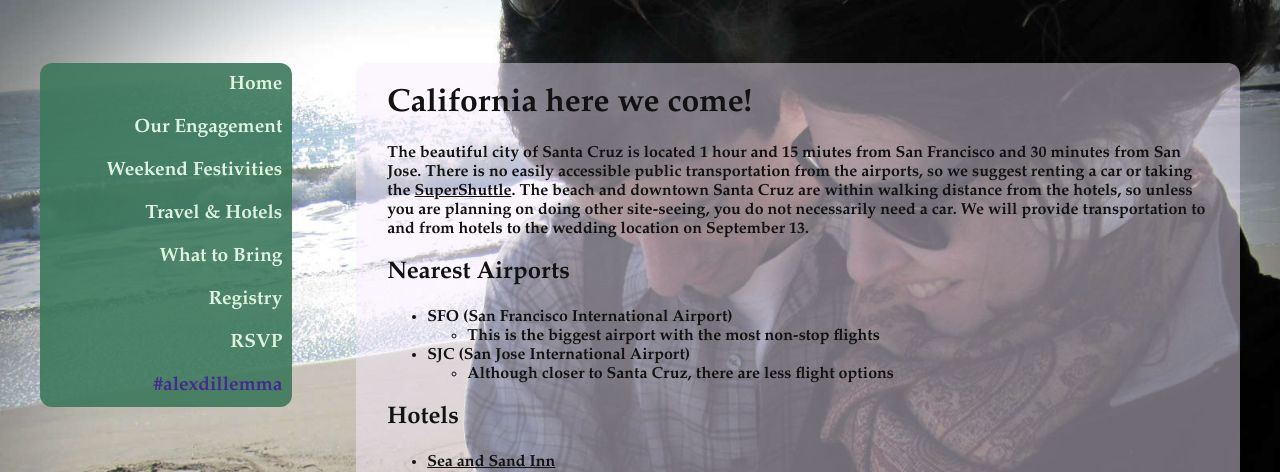
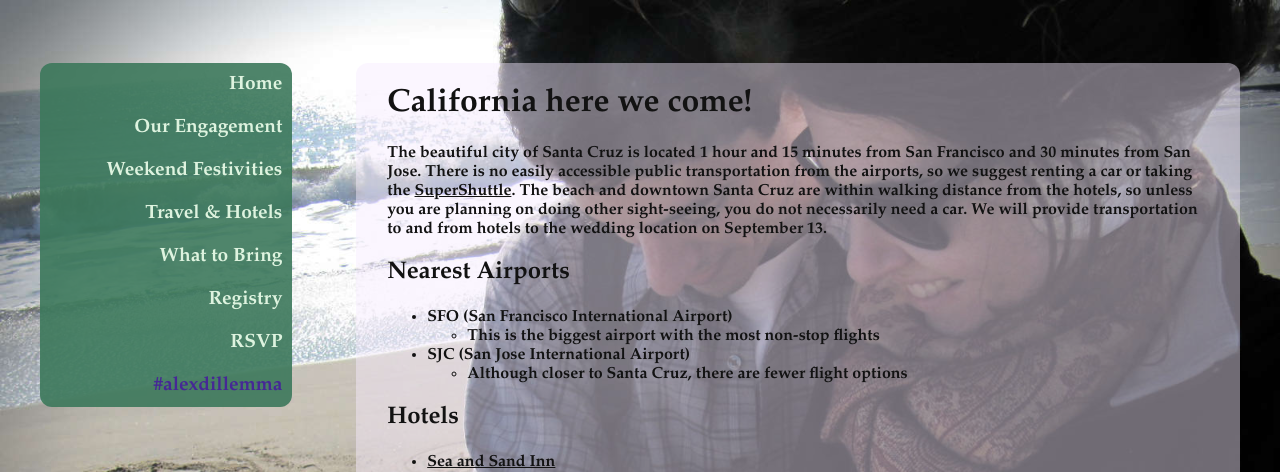
Before and after one commit to adgaudio/wedding, a Jekyll site: the page built from information.md, in a window 1280 px wide. Shown: the top 472 px of the page. Built offline with Jekyll 4.4.1, drawn with Linux system fonts in a browser that asks for light colours; Markdown is read by kramdown in place of the engine named in the settings.

Commit message:
Update information.md

```diff
--- a/information.md
+++ b/information.md
@@ -30,7 +30,7 @@ California here we come!
 =====
 
 
-The beautiful city of Santa Cruz is located 1 hour and 15 miutes from San Francisco and 30 minutes from San Jose.  There is no easily accessible public transportation from the airports, so we suggest renting a car or taking the <a href="http://www.supershuttle.com/Locations/SFOAirportShuttleSanFrancisco.aspx" target="_blank">SuperShuttle</a>. The beach and downtown Santa Cruz are within walking distance from the hotels, so unless you are planning on doing other site-seeing, you do not necessarily need a car. We will provide transportation to and from hotels to the wedding location on September 13.
+The beautiful city of Santa Cruz is located 1 hour and 15 minutes from San Francisco and 30 minutes from San Jose.  There is no easily accessible public transportation from the airports, so we suggest renting a car or taking the <a href="http://www.supershuttle.com/Locations/SFOAirportShuttleSanFrancisco.aspx" target="_blank">SuperShuttle</a>. The beach and downtown Santa Cruz are within walking distance from the hotels, so unless you are planning on doing other sight-seeing, you do not necessarily need a car. We will provide transportation to and from hotels to the wedding location on September 13.
 
 
 Nearest Airports
@@ -38,7 +38,7 @@ Nearest Airports
 - SFO (San Francisco International Airport)
     - This is the biggest airport with the most non-stop flights
 - SJC (San Jose International Airport)
-    - Although closer to Santa Cruz, there are less flight options
+    - Although closer to Santa Cruz, there are fewer flight options
 
 Hotels
 -----
```
